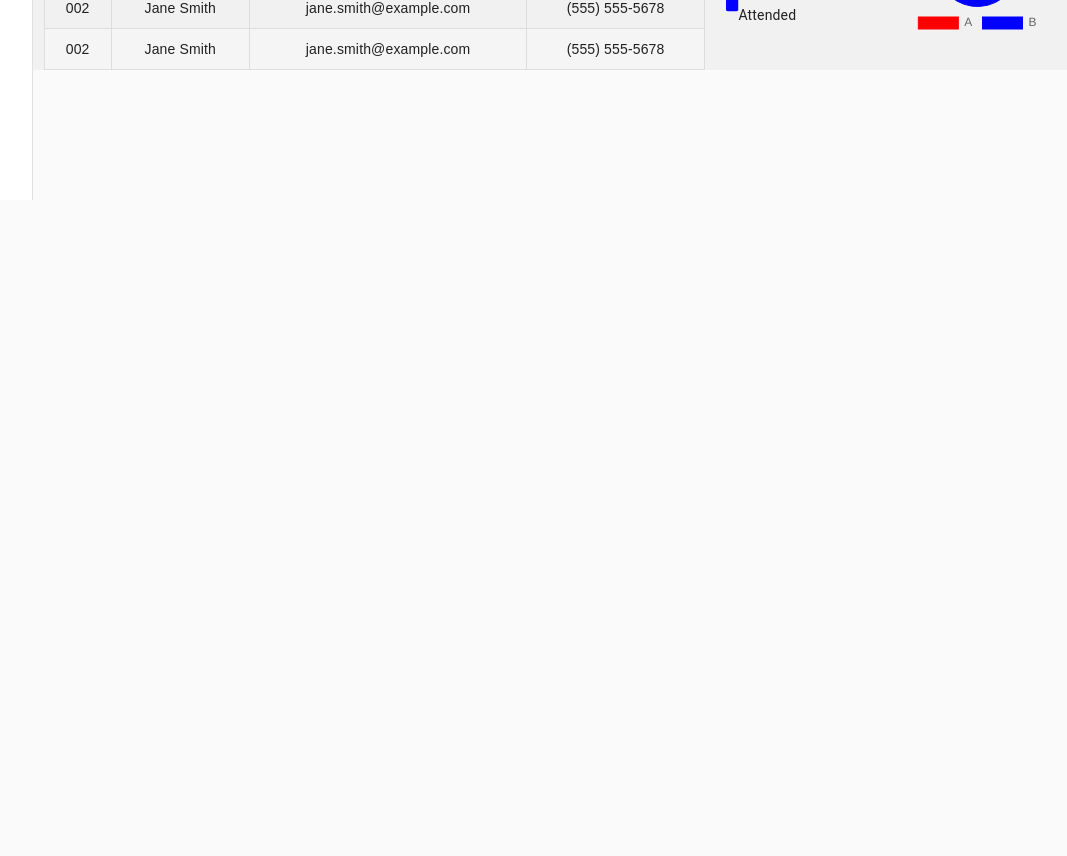
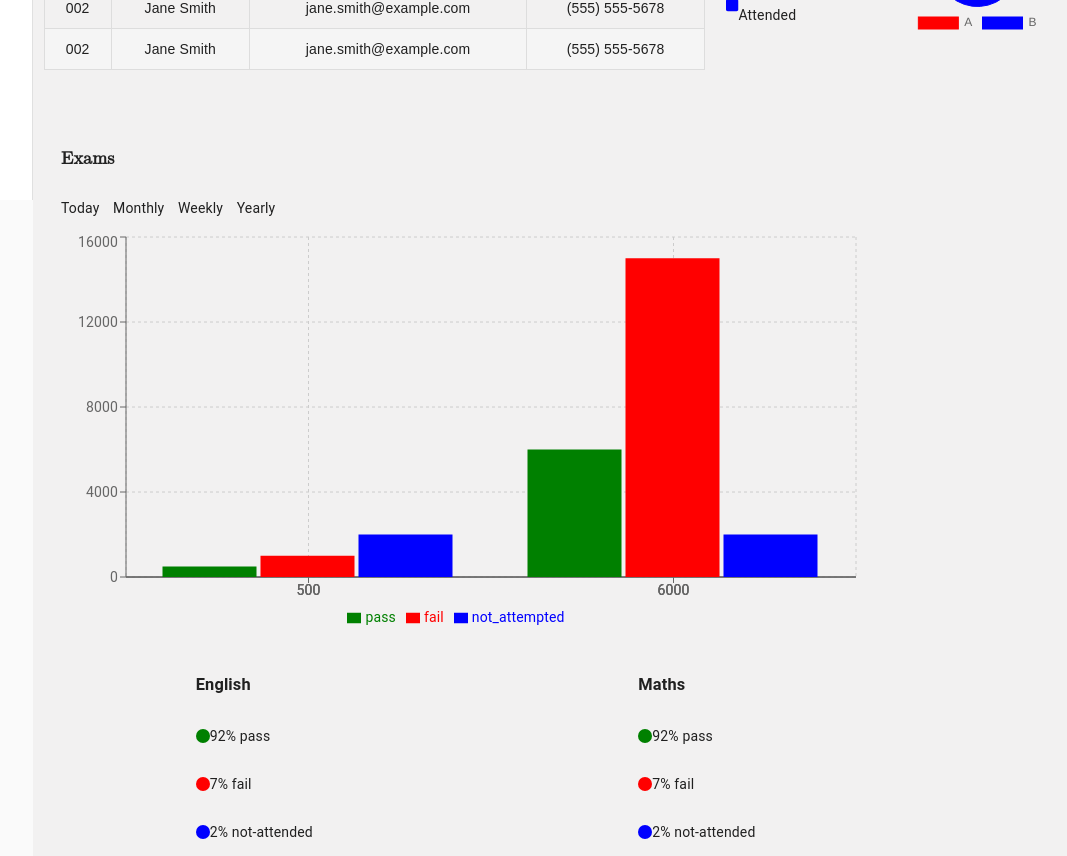
Before and after one commit to Nasru-123/School, a React (Create React App) app in the folder client/: page /dashboard in a window 1280 px wide. Shown: the part 600-1456 px from the top of the page, without its empty margins (207-1274 px from the left). Before the commit the page ends 800 px from the top, so only its background shows below. Built offline with nearby package versions, Linux system fonts and the light colour scheme.

Commit message:
worked with classes

```diff
--- a/client/package.json
+++ b/client/package.json
@@ -18,6 +18,7 @@
     "react-dom": "^18.2.0",
     "react-router-dom": "^6.8.2",
     "react-scripts": "5.0.1",
+    "recharts": "^2.5.0",
     "web-vitals": "^2.1.4"
   },
   "scripts": {
--- a/client/src/layouts/classes/classes.dashboard.css
+++ b/client/src/layouts/classes/classes.dashboard.css
@@ -122,6 +122,18 @@ table {
     width: 25%;
 
   }
+  .class_details_students_data_curve{
+    width: 80%;
+    justify-content: space-between;
+    display: flex;
+  }
+
+  .class_details_students_head__curve_heading:hover{
+    text-decoration: underline;
+    text-decoration-color: rgb(0, 0, 0);
+    font-weight: 900;
+    cursor: pointer;
+  }
 
   .class_details_students_a{
     display: flex;
@@ -131,3 +143,24 @@ table {
   .class_display_student{
     width: 40%;
   }
+
+  .classes_footer_graph_main{
+    max-width: 300Px;
+    margin: 12px;
+    padding: 12px 16px;
+  }
+
+  .classes_footer_graph_curve_heading{
+    font-size: 18px;
+    font-family: math;
+    font-weight: 900;
+  }
+  .classes_footer_exams_head_one_flex_main{
+    display: flex;
+    align-items: center;
+  }
+  .classes_footer_exams_head{
+    justify-content: space-around;
+    display: flex;
+    width: 83%;
+  }
--- a/client/src/layouts/classes/classes.dashboard.js
+++ b/client/src/layouts/classes/classes.dashboard.js
@@ -2,12 +2,18 @@ import React, { useState } from 'react';
 import './classes.dashboard.css';
 import { FontAwesomeIcon } from "@fortawesome/react-fontawesome";
 
-import { faCalendarDay, faTimesCircle,faArrowRight,faArrowLeft,faSquare } from "@fortawesome/free-solid-svg-icons";
+import { faCalendarDay, faTimesCircle,faArrowRight,faArrowLeft,faSquare,faCircle } from "@fortawesome/free-solid-svg-icons";
 import RoundChart from './round-charts';
+import LineChart from './curve-charts';
 
 
 
 const ClassAdmissionForm = () => {
+  const data = [
+    {  fail: 1000, pass: 500,not_attempted:2000 },
+    {  fail: 15000, pass: 6000,not_attempted:2000 },
+
+  ];
 
     const months = ["jan", "feb", "mar", "apr", "may", "jun", "jul", "aug", "sep", "oct", "nov", "dec"];
 
@@ -221,14 +227,72 @@ const currentTime = hours + ":" + minutes + ":" + seconds + " " + amOrPm;
 
 </div>
 
+
+
     <div>
 
     </div>
+
+
 </div>
 
 
 
   </div>
+
+<br />
+<br />
+  {/* here curve graph comes */}
+<div className='classes_footer_graph_main'>
+<div className='classes_footer_graph_one'>
+  <h1 className='classes_footer_graph_curve_heading'>Exams</h1>
+  <div className='class_details_students_data_curve'>
+            <p className='class_details_students_head__curve_heading'>Today</p>
+            <p className='class_details_students_head__curve_heading'>Monthly</p>
+            <p className='class_details_students_head__curve_heading' >Weekly</p>
+            <p className='class_details_students_head__curve_heading'>Yearly</p>
+        </div>
+        <LineChart data={data}  />
+</div>
+</div>
+
+<div className='classes_footer_exams_head'>
+  <div className='classes_footer_exams_head_one'>
+   <h3>English</h3>
+   <div className='classes_footer_exams_head_one_flex'>
+  <div className='classes_footer_exams_head_one_flex_main'>
+  <FontAwesomeIcon color='green' className="date_icon" icon={faCircle} />
+   <p>92% pass</p>
+  </div>
+  <div className='classes_footer_exams_head_one_flex_main'>
+  <FontAwesomeIcon  color='red' className="date_icon" icon={faCircle} />
+   <p>7% fail</p>
+  </div>
+  <div className='classes_footer_exams_head_one_flex_main'>
+  <FontAwesomeIcon color='blue' className="date_icon" icon={faCircle} />
+   <p>2% not-attended</p>
+  </div>
+   </div>
+  </div>
+
+  <div className='classes_footer_exams_head_one'>
+   <h3>Maths</h3>
+   <div className='classes_footer_exams_head_one_flex'>
+  <div className='classes_footer_exams_head_one_flex_main'>
+  <FontAwesomeIcon color='green' className="date_icon" icon={faCircle} />
+   <p>92% pass</p>
+  </div>
+  <div className='classes_footer_exams_head_one_flex_main'>
+  <FontAwesomeIcon  color='red' className="date_icon" icon={faCircle} />
+   <p>7% fail</p>
+  </div>
+  <div className='classes_footer_exams_head_one_flex_main'>
+  <FontAwesomeIcon color='blue' className="date_icon" icon={faCircle} />
+   <p>2% not-attended</p>
+  </div>
+   </div>
+  </div>
+</div>
 </div>
 
 
--- /dev/null
+++ b/client/src/layouts/classes/curve-charts.js
@@ -0,0 +1,21 @@
+import React from 'react';
+import { BarChart, XAxis, YAxis, CartesianGrid, Tooltip, Legend, Bar } from 'recharts';
+
+const BusinessChart = ({ data }) => {
+  return (
+    <BarChart width={800} height={400} data={data}>
+      <CartesianGrid strokeDasharray="3 3" />
+      <XAxis dataKey="pass" />
+      <XAxis dataKey="fail" />
+      <XAxis dataKey="not_attempted" />
+      <YAxis />
+      <Tooltip />
+      <Legend />
+      <Bar dataKey="pass" fill="green" />
+      <Bar dataKey="fail" fill="red" />
+      <Bar dataKey="not_attempted" fill="blue" />
+    </BarChart>
+  );
+};
+
+export default BusinessChart;
```
Also changed, not shown: 1 other file (tests, documents, lock files or other folders).
